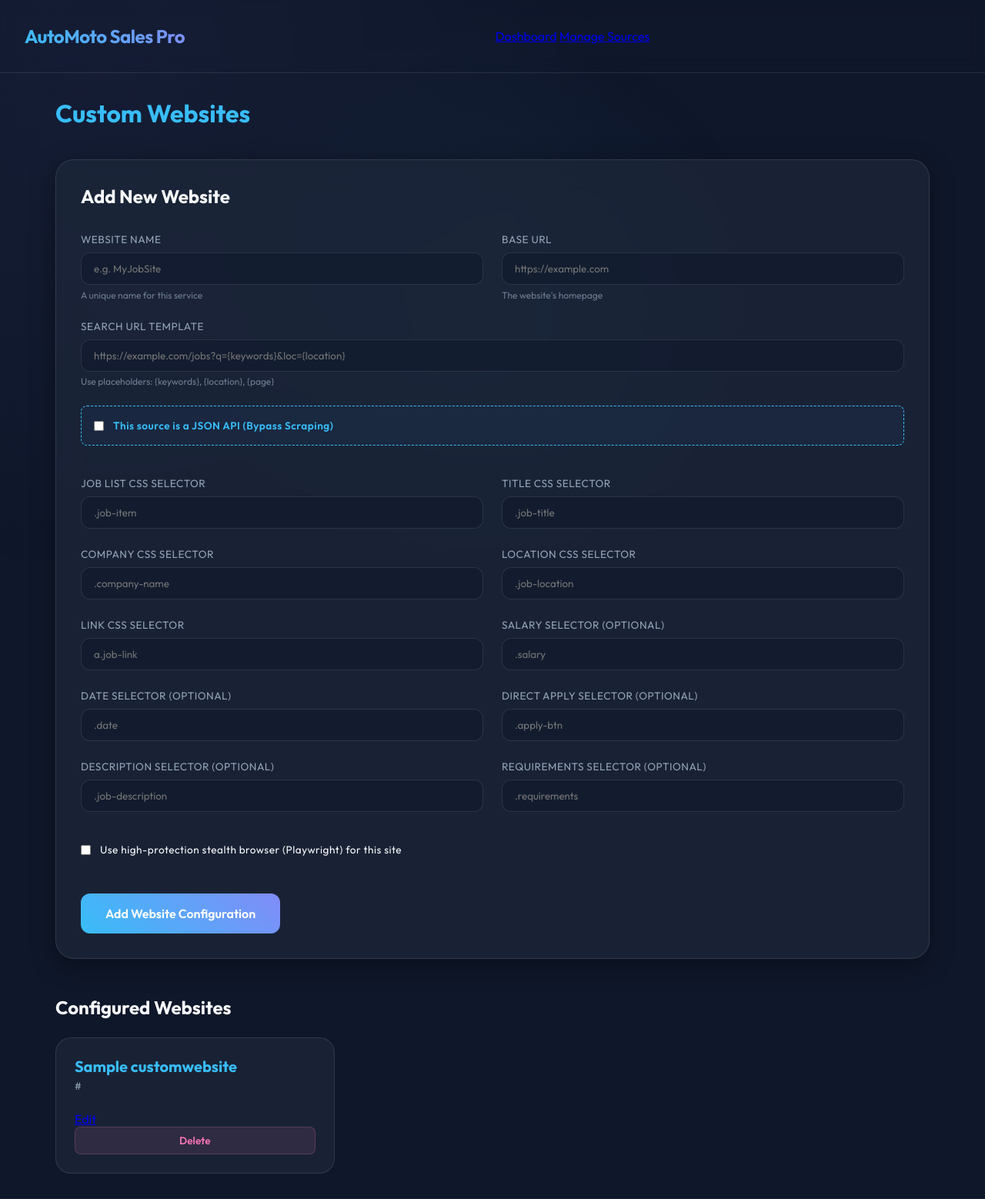
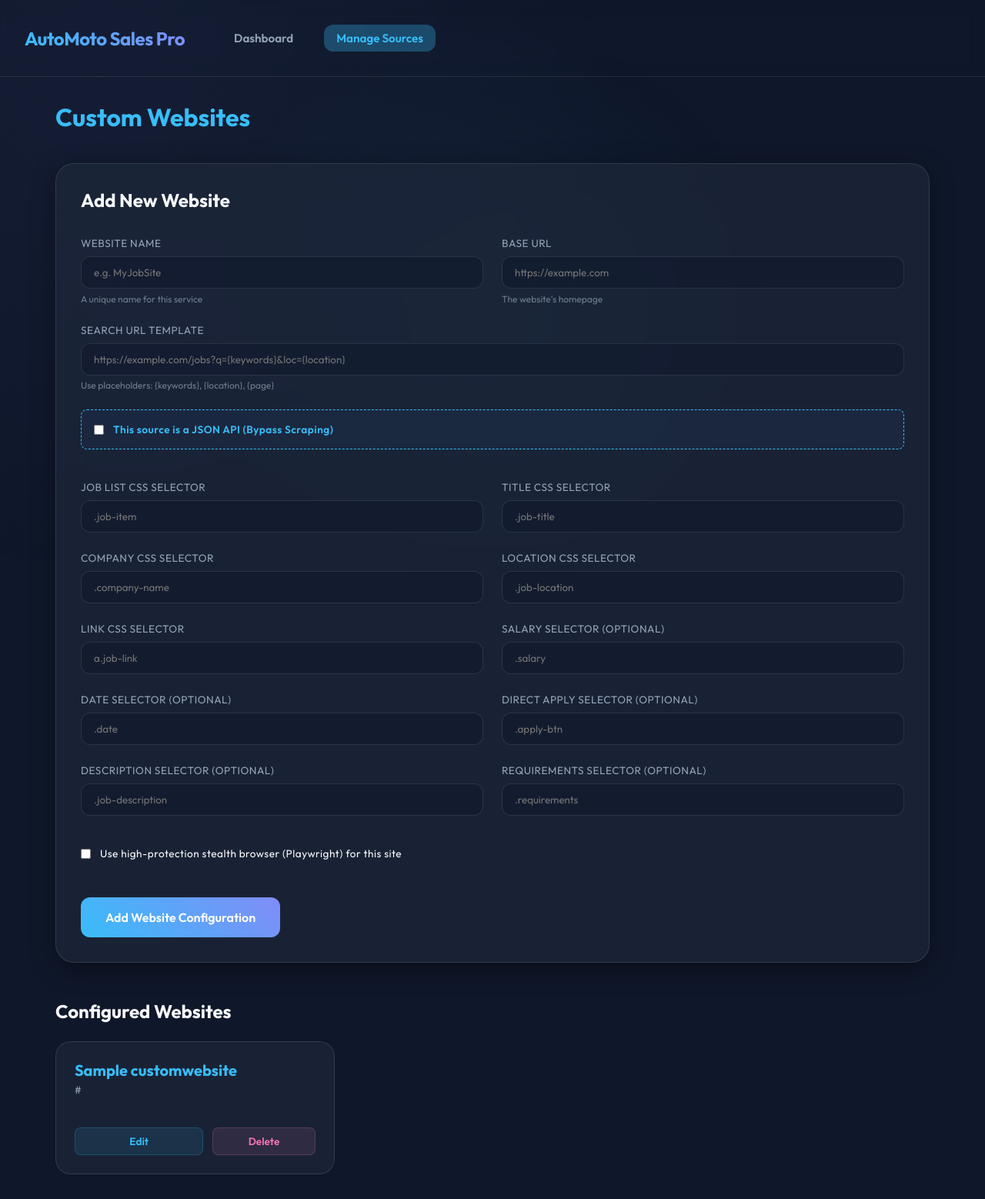
Before and after one commit to nathy-cpu/automoto, a Django app: page /websites/ in a window 1280 px wide. Shown: the whole page at 77% size. Run offline with Django 5.2, Linux system fonts and the light colour scheme; tables that the repository leaves empty hold one stand-in row (values such as "Sample post").

Commit message:
refactor: consolidate common styles into a base style sheet

```diff
--- a/automoto/settings.py
+++ b/automoto/settings.py
@@ -151,7 +151,7 @@ USE_TZ = True
 # Static files (CSS, JavaScript, Images)
 # https://docs.djangoproject.com/en/5.2/howto/static-files/
 
-STATIC_URL = "static/"
+STATIC_URL = "/static/"
 STATIC_ROOT = BASE_DIR / "staticfiles"
 
 # Additional locations of static files
@@ -164,7 +164,7 @@ STATICFILES_DIRS = [PROJECT_STATIC_DIR] if PROJECT_STATIC_DIR.exists() else []
 DEFAULT_AUTO_FIELD = "django.db.models.BigAutoField"
 
 # Media files (User uploaded or generated by scraper)
-MEDIA_URL = "media/"
+MEDIA_URL = "/media/"
 MEDIA_ROOT = BASE_DIR / "media"
 
 
--- /dev/null
+++ b/job_scraper/static/job_scraper/css/base.css
@@ -0,0 +1,114 @@
+:root {
+    --bg-dark: #0f172a;
+    --bg-card: rgba(30, 41, 59, 0.7);
+    --primary: #38bdf8;
+    --primary-glow: rgba(56, 189, 248, 0.3);
+    --secondary: #818cf8;
+    --accent: #f472b6;
+    --text-main: #f8fafc;
+    --text-dim: #94a3b8;
+    --glass-border: rgba(255, 255, 255, 0.1);
+}
+
+* {
+    margin: 0;
+    padding: 0;
+    box-sizing: border-box;
+    font-family: "Outfit", sans-serif;
+}
+
+body {
+    background-color: var(--bg-dark);
+    color: var(--text-main);
+    min-height: 100vh;
+    overflow-x: hidden;
+    display: flex;
+    flex-direction: column;
+}
+
+body::before {
+    content: "";
+    position: fixed;
+    top: 0;
+    left: 0;
+    width: 100%;
+    height: 100%;
+    background:
+        radial-gradient(circle at 50% 50%, rgba(56, 189, 248, 0.05) 0%, transparent 50%),
+        radial-gradient(circle at 10% 10%, rgba(129, 140, 248, 0.05) 0%, transparent 50%);
+    z-index: -1;
+}
+
+header {
+    padding: 2rem;
+    display: flex;
+    justify-content: space-between;
+    align-items: center;
+    border-bottom: 1px solid var(--glass-border);
+    backdrop-filter: blur(10px);
+    position: sticky;
+    top: 0;
+    z-index: 100;
+}
+
+.logo {
+    font-size: 1.5rem;
+    font-weight: 700;
+    background: linear-gradient(45deg, var(--primary), var(--secondary));
+    background-clip: text;
+    -webkit-background-clip: text;
+    -webkit-text-fill-color: transparent;
+    letter-spacing: -0.5px;
+    text-decoration: none;
+    margin-right: 3rem;
+}
+
+.nav-menu {
+    display: flex;
+    gap: 1.5rem;
+    margin-right: auto;
+}
+
+.nav-link {
+    color: var(--text-dim);
+    text-decoration: none;
+    font-size: 0.95rem;
+    font-weight: 600;
+    transition: all 0.2s;
+    padding: 0.5rem 1rem;
+    border-radius: 0.75rem;
+}
+
+.nav-link:hover {
+    color: var(--text-main);
+    background: rgba(255, 255, 255, 0.05);
+}
+
+.nav-link.active {
+    color: var(--primary);
+    background: var(--primary-glow);
+}
+
+.actions {
+    min-width: 1px;
+}
+
+.btn-apply {
+    width: 100%;
+    background: linear-gradient(45deg, var(--primary), var(--secondary));
+    color: white;
+    border: none;
+    padding: 0.75rem;
+    border-radius: 0.75rem;
+    font-weight: 600;
+    cursor: pointer;
+    transition: transform 0.2s, box-shadow 0.2s;
+    text-decoration: none;
+    text-align: center;
+    display: inline-block;
+}
+
+.btn-apply:hover {
+    transform: translateY(-2px);
+    box-shadow: 0 4px 15px rgba(56, 189, 248, 0.4);
+}
--- a/job_scraper/static/job_scraper/css/manage_websites.css
+++ b/job_scraper/static/job_scraper/css/manage_websites.css
@@ -1,65 +1,4 @@
-:root {
-    --bg-dark: #0f172a;
-    --bg-card: rgba(30, 41, 59, 0.7);
-    --primary: #38bdf8;
-    --primary-glow: rgba(56, 189, 248, 0.3);
-    --secondary: #818cf8;
-    --accent: #f472b6;
-    --text-main: #f8fafc;
-    --text-dim: #94a3b8;
-    --glass-border: rgba(255, 255, 255, 0.1);
-}
-
-* {
-    margin: 0;
-    padding: 0;
-    box-sizing: border-box;
-    font-family: 'Outfit', sans-serif;
-}
-
-body {
-    background-color: var(--bg-dark);
-    color: var(--text-main);
-    min-height: 100vh;
-    overflow-x: hidden;
-    display: flex;
-    flex-direction: column;
-}
-
-/* Animated Background */
-body::before {
-    content: '';
-    position: fixed;
-    top: 0;
-    left: 0;
-    width: 100%;
-    height: 100%;
-    background: radial-gradient(circle at 50% 50%, rgba(56, 189, 248, 0.05) 0%, transparent 50%),
-        radial-gradient(circle at 10% 10%, rgba(129, 140, 248, 0.05) 0%, transparent 50%);
-    z-index: -1;
-}
-
-header {
-    padding: 2rem;
-    display: flex;
-    justify-content: space-between;
-    align-items: center;
-    border-bottom: 1px solid var(--glass-border);
-    backdrop-filter: blur(10px);
-    position: sticky;
-    top: 0;
-    z-index: 100;
-}
-
-.logo {
-    font-size: 1.5rem;
-    font-weight: 700;
-    background: linear-gradient(45deg, var(--primary), var(--secondary));
-    -webkit-background-clip: text;
-    -webkit-text-fill-color: transparent;
-    letter-spacing: -0.5px;
-    text-decoration: none;
-}
+@import url("base.css");
 
 .container {
     max-width: 1200px;
@@ -167,7 +106,9 @@ input:focus {
     border-radius: 0.75rem;
     font-weight: 600;
     cursor: pointer;
-    transition: transform 0.2s, box-shadow 0.2s;
+    transition:
+        transform 0.2s,
+        box-shadow 0.2s;
     font-size: 1rem;
     margin-top: 1rem;
 }
@@ -219,6 +160,31 @@ input:focus {
     word-break: break-all;
 }
 
+.website-actions {
+    display: flex;
+    gap: 0.75rem;
+    margin-top: 1rem;
+}
+
+.btn-edit {
+    background: rgba(56, 189, 248, 0.1);
+    color: var(--primary);
+    border: 1px solid rgba(56, 189, 248, 0.2);
+    padding: 0.5rem 1rem;
+    border-radius: 0.5rem;
+    text-decoration: none;
+    font-size: 0.85rem;
+    font-weight: 600;
+    text-align: center;
+    transition: all 0.2s;
+    flex: 1;
+}
+
+.btn-edit:hover {
+    background: var(--primary);
+    color: white;
+}
+
 .btn-delete {
     background: rgba(244, 114, 182, 0.1);
     color: var(--accent);
@@ -230,7 +196,8 @@ input:focus {
     font-weight: 600;
     text-align: center;
     transition: all 0.2s;
-    align-self: flex-start;
+    flex: 1;
+    cursor: pointer;
 }
 
 .btn-delete:hover {
--- a/job_scraper/templates/job_scraper/job_detail.html
+++ b/job_scraper/templates/job_scraper/job_detail.html
@@ -7,9 +7,7 @@
     <title>{{ job.title }} | AutoMoto Sales Pro</title>
     <link href="https://fonts.googleapis.com/css2?family=Outfit:wght@300;400;600;700&display=swap" rel="stylesheet">
     {% load static %}
-    <!-- Ensure CSS paths are absolute to avoid loading issues in nested URLs -->
-    <link rel="stylesheet" href="/static/job_scraper/css/dashboard.css">
-    <link rel="stylesheet" href="/static/job_scraper/css/detail.css">
+    <link rel="stylesheet" href="{% static 'job_scraper/css/detail.css' %}">
 </head>
 
 <body class="detail-page">
```
Also changed, not shown: job_scraper/static/job_scraper/css/dashboard.css (+1 -79 lines), job_scraper/static/job_scraper/css/detail.css (+2 -5 lines).
